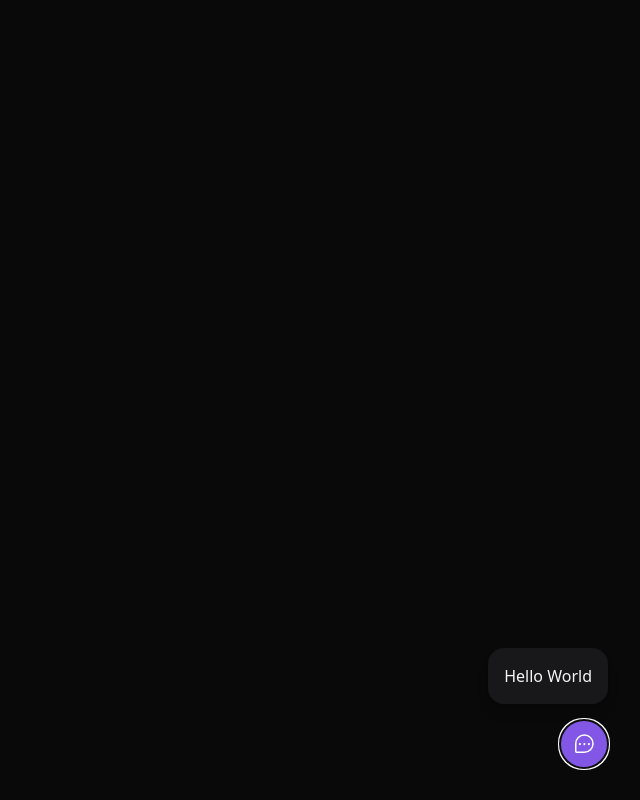
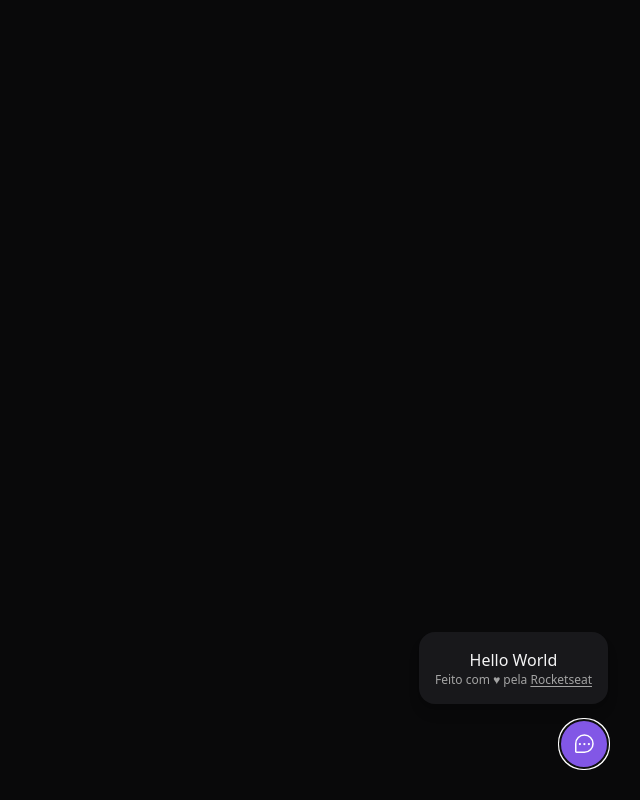
Before and after one commit to lilianmartinsfritzen/feedget-nlw, a React (Vite) app: page / in a window 1280 px wide. Both pictures are taken after a click on the button "Feedback". Shown: the whole page, without its empty margins (640-1280 px from the left). Built offline with nearby package versions, Linux system fonts and the light colour scheme.

Commit message:
feat: footer widget

```diff
--- a/src/components/WidgetForm.tsx
+++ b/src/components/WidgetForm.tsx
@@ -1,7 +1,13 @@
 export function WidgetForm() {
   return (
     <div className="bg-zinc-900 p-4 relative rounded-2xl mb-4 flex flex-col items-center shadow-lg w-[calc(100vw-2rem)] md:w-auto">
-      Hello World
+
+
+      <p>Hello World</p>
+
+      <footer className="text-xs text-neutral-400">
+        Feito com ♥ pela <a className="underline underline-offset-2" href="https://rocketseat.com.br">Rocketseat</a>
+      </footer>
     </div>
   );
 }
```
